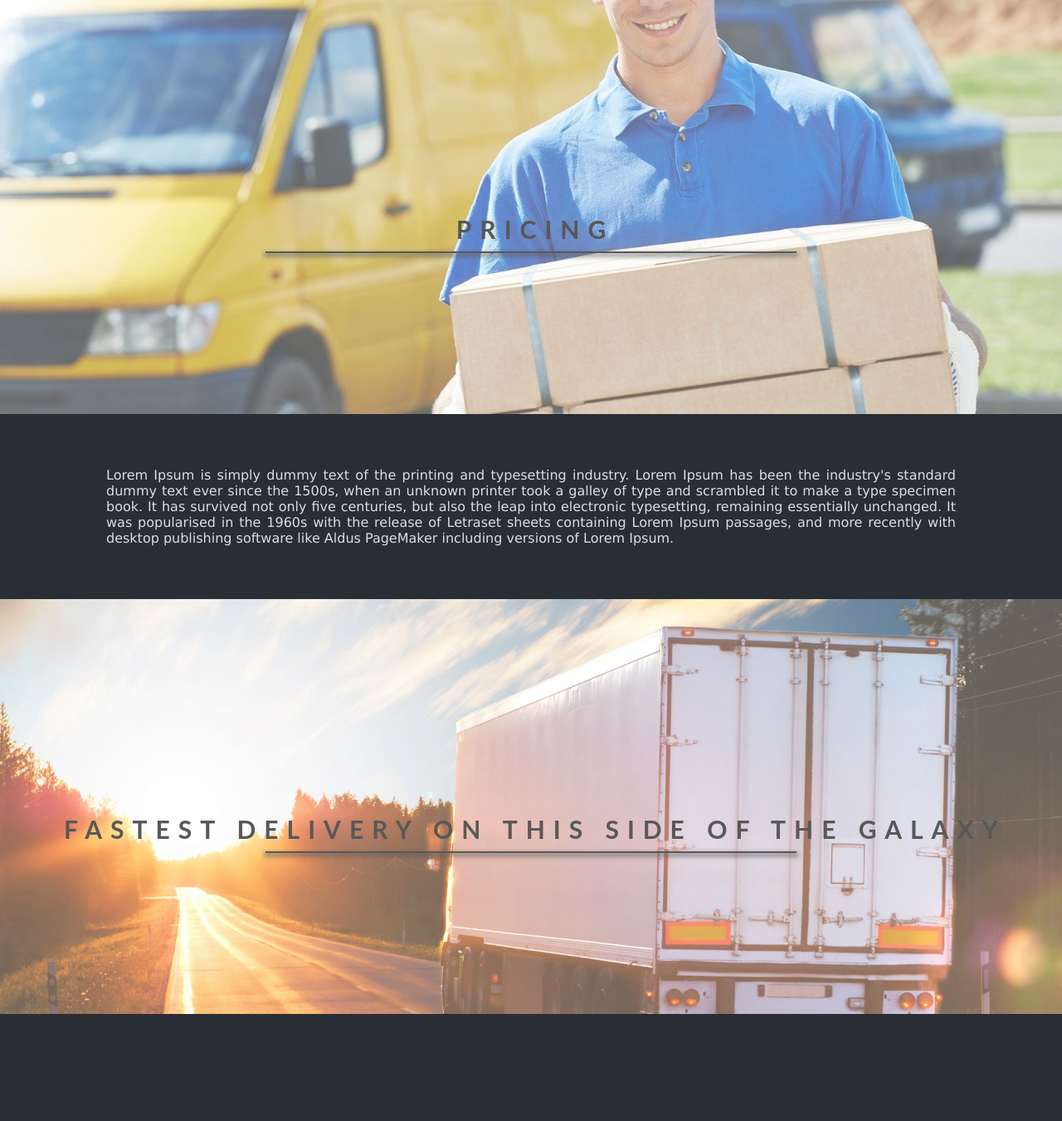
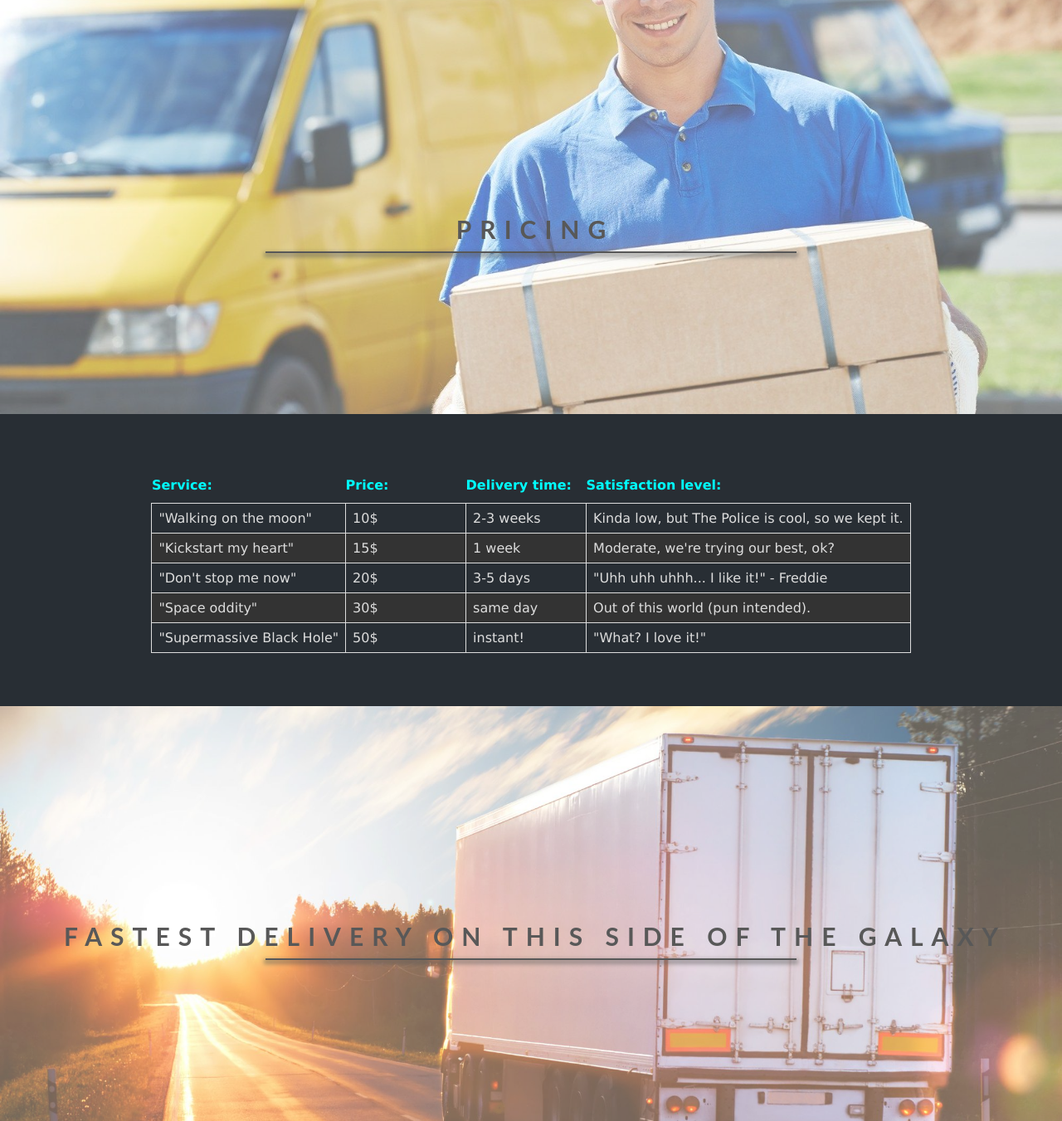
Before and after one commit to Salabim-mb/lab_web, a Flask app: page / in a window 1280 px wide. Shown: the part 1021-2372 px from the top of the page at 83% size. Before the commit the page ends 2243 px from the top, so only its background shows below. Run offline with Flask 2, Linux system fonts and the light colour scheme.

Commit message:
added main page table

```diff
--- a/app/static/styles/main.css
+++ b/app/static/styles/main.css
@@ -27,6 +27,9 @@
     background-color: #282E34;
     text-align: justify;
     padding: 5% 10%;
+    justify-content: center;
+    display: inline-flex;
+    width: 80%;
 }
 
 .caption {
@@ -78,10 +81,6 @@
     box-shadow: 0 0 20px 20px rgba(255, 255, 255, 0.5);
 }
 
-.text-content {
-    display: inline-flex;
-}
-
 .text-column {
     width: 40%;
     margin: 0 5%;
@@ -118,3 +117,29 @@
         background-attachment: scroll;
     }
 }
+
+table {
+    border-collapse: collapse;
+}
+
+table td {
+    border: 1px solid #ddd;
+    padding: 8px;
+    min-width: 10vw;
+}
+
+table tr:nth-child(even) {
+    background-color: #333;
+}
+
+table tr:hover {
+    background-color: #ddd;
+    color: #282E34;
+}
+
+table th {
+    padding: 12px 0;
+    text-align: left;
+    background-color: #282E34;
+    color: aqua;
+}
--- a/app/templates/index.html
+++ b/app/templates/index.html
@@ -43,7 +43,48 @@
             </div>
         </div>
         <section id="text-second" class="text-content">
-            Lorem Ipsum is simply dummy text of the printing and typesetting industry. Lorem Ipsum has been the industry's standard dummy text ever since the 1500s, when an unknown printer took a galley of type and scrambled it to make a type specimen book. It has survived not only five centuries, but also the leap into electronic typesetting, remaining essentially unchanged. It was popularised in the 1960s with the release of Letraset sheets containing Lorem Ipsum passages, and more recently with desktop publishing software like Aldus PageMaker including versions of Lorem Ipsum.
+            <table>
+                <thead>
+                    <tr>
+                        <th colspan="2">Service:</th>
+                        <th>Price:</th>
+                        <th>Delivery time:</th>
+                        <th>Satisfaction level:</th>
+                    </tr>
+                </thead>
+                <tbody>
+                    <tr>
+                        <td colspan="2">"Walking on the moon"</td>
+                        <td>10$</td>
+                        <td>2-3 weeks</td>
+                        <td>Kinda low, but The Police is cool, so we kept it.</td>
+                    </tr>
+                    <tr>
+                        <td colspan="2">"Kickstart my heart"</td>
+                        <td>15$</td>
+                        <td>1 week</td>
+                        <td>Moderate, we're trying our best, ok?</td>
+                    </tr>
+                    <tr>
+                        <td colspan="2">"Don't stop me now"</td>
+                        <td>20$</td>
+                        <td>3-5 days</td>
+                        <td>"Uhh uhh uhhh... I like it!" - Freddie</td>
+                    </tr>
+                    <tr>
+                        <td colspan="2">"Space oddity"</td>
+                        <td>30$</td>
+                        <td>same day</td>
+                        <td>Out of this world (pun intended).</td>
+                    </tr>
+                    <tr>
+                        <td colspan="2">"Supermassive Black Hole"</td>
+                        <td>50$</td>
+                        <td>instant!</td>
+                        <td>"What? I love it!"</td>
+                    </tr>
+                </tbody>
+            </table>
         </section>
         <div class="parallax__bg bottom">
             <div class="caption">
```
Also changed, not shown: app/templates/register.html (+4 -3 lines).
